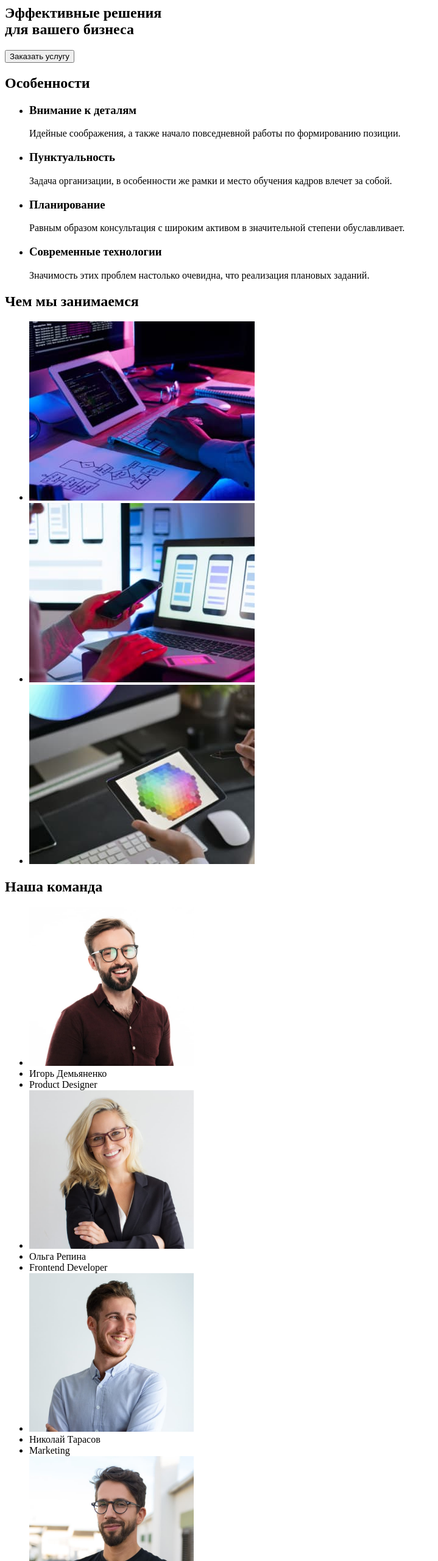
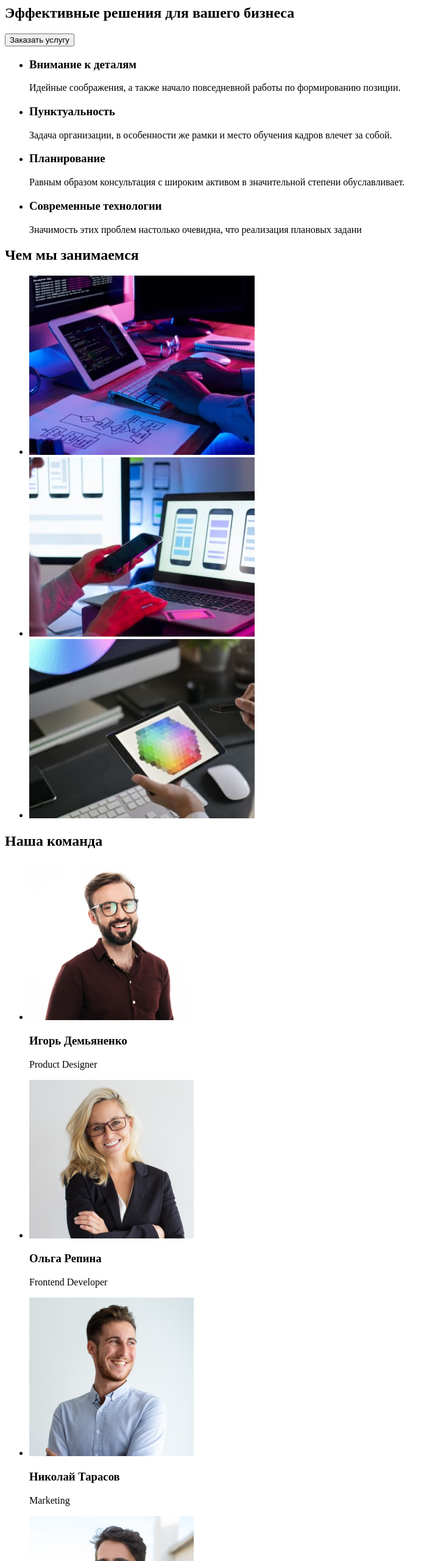
Before and after one commit to kornieiev/goit-markup-hw-02, a plain HTML site: page index.html in a window 1280 px wide. Shown: the part 160-2720 px from the top of the page at 61% size, without its empty margins (0-719 px from the left). Drawn offline with Linux system fonts and the light colour scheme.

Commit message:
Здача-ДЗ1

```diff
--- a/index.html
+++ b/index.html
@@ -4,7 +4,7 @@
     <meta charset="UTF-8" />
     <meta http-equiv="X-UA-Compatible" content="IE=edge" />
     <meta name="viewport" content="width=device-width, initial-scale=1.0" />
-    <title>WebStudio</title>
+    <title><span>Web</span><span>Studio</span></title>
   </head>
   <body>
     <!--Хедер-->
@@ -26,39 +26,32 @@
     <main>
       <!--Секция Герой-->
       <section>
-        <h1 id="studio">Эффективные решения<br />для вашего бизнеса</h1>
+        <h1 id="studio">Эффективные решения для вашего бизнеса</h1>
         <button type="button">Заказать услугу</button>
       </section>
       <!--Особенности-->
       <section>
-        <h2>Особенности</h2>
+        <h2 hidden>Особенности</h2>
         <ul>
           <li>
             <h3>Внимание к деталям</h3>
-            <span
-              >Идейные соображения, а также начало повседневной работы по формированию
-              позиции.</span
-            >
+            <p>Идейные соображения, а также начало повседневной работы по формированию позиции.</p>
           </li>
           <li>
             <h3>Пунктуальность</h3>
-            <span
-              >Задача организации, в особенности же рамки и место обучения кадров влечет за
-              собой.</span
-            >
+            <p>
+              Задача организации, в особенности же рамки и место обучения кадров влечет за собой.
+            </p>
           </li>
           <li>
             <h3>Планирование</h3>
-            <span
-              >Равным образом консультация с широким активом в значительной степени
-              обуславливает.</span
-            >
+            <p>
+              Равным образом консультация с широким активом в значительной степени обуславливает.
+            </p>
           </li>
           <li>
             <h3>Современные технологии</h3>
-            <span
-              >Значимость этих проблем настолько очевидна, что реализация плановых заданий.</span
-            >
+            <p>Значимость этих проблем настолько очевидна, что реализация плановых задани</p>
           </li>
         </ul>
       </section>
@@ -66,57 +59,55 @@
       <section>
         <h2 id="portfolio">Чем мы занимаемся</h2>
         <ul>
-          <li><img src="./images/box1.jpg" alt="Пример работы 1" width="370" /></li>
-          <li><img src="./images/box2.jpg" alt="Пример работы 2" width="370" /></li>
-          <li><img src="./images/box3.jpg" alt="Пример работы 3" width="370" /></li>
+          <li><img src="./images/box1.jpg" alt="Смотрю в планшет" width="370" /></li>
+          <li><img src="./images/box2.jpg" alt="Смотрю в телефон" width="370" /></li>
+          <li><img src="./images/box3.jpg" alt="Опять смотрю в планшет" width="370" /></li>
         </ul>
       </section>
-
       <!--Секция Наша команда-->
       <section>
         <h2>Наша команда</h2>
         <ul>
           <li>
-            <a href="">
             <img src="./images/im1.jpg" alt="Игорь Демьяненко - Product Designer" width="270" />
-            </a>
+            <h3>Игорь Демьяненко</h3>
+            <p lang="en">Product Designer</p>
           </li>
-          <li>Игорь Демьяненко</li>
-          <li>Product Designer</li>
           <li>
-            <a href="">
             <img src="./images/im2.jpg" alt="Ольга Репина - Frontend Developer" width="270" />
-            </a>
+            <h3>Ольга Репина</h3>
+            <p lang="en">Frontend Developer</p>
           </li>
-          <li>Ольга Репина</li>
-          <li>Frontend Developer</li>
           <li>
-            <a href="">
             <img src="./images/im3.jpg" alt="Николай Тарасов - Marketing" width="270" />
-            </a>
+            <h3>Николай Тарасов</h3>
+            <p lang="en">Marketing</p>
           </li>
-          <li>Николай Тарасов</li>
-          <li>Marketing</li>
           <li>
-            <a href="">
             <img src="./images/im4.jpg" alt="Михаил Ермаков - UI Designer" width="270" />
-            </a>
+            <h3>Михаил Ермаков</h3>
+            <p lang="en">UI Designer</p>
           </li>
-          <li>Михаил Ермаков</li>
-          <li>UI Designer</li>
         </ul>
       </section>
     </main>
     <!--Футер-->
     <footer>
+      <a href="./index.html"> <span class="logo">WebStudio</span></a>
+      <address>
         <ul id="contacts">
           <li>
-          <a href="./index.html"> <span class="logo">WebStudio</span></a>
+            <a
+              href="https://goo.gl/maps/U5zvmCGQdRFb18JV9"
+              target="_blank"
+              rel="noopener noreferer nofollow"
+              >г. Киев, пр-т Леси Украинки, 26
+            </a>
           </li>
-        <li><address>г. Киев, пр-т Леси Украинки, 26</address></li>
           <li><a href="mailto:info@devstudio.com">info@devstudio.com</a></li>
           <li><a href="tel:+380961111111">+38 096 111 11 11</a></li>
         </ul>
+      </address>
     </footer>
   </body>
 </html>
```
Lines whose indentation alone changed are shown as unchanged.
